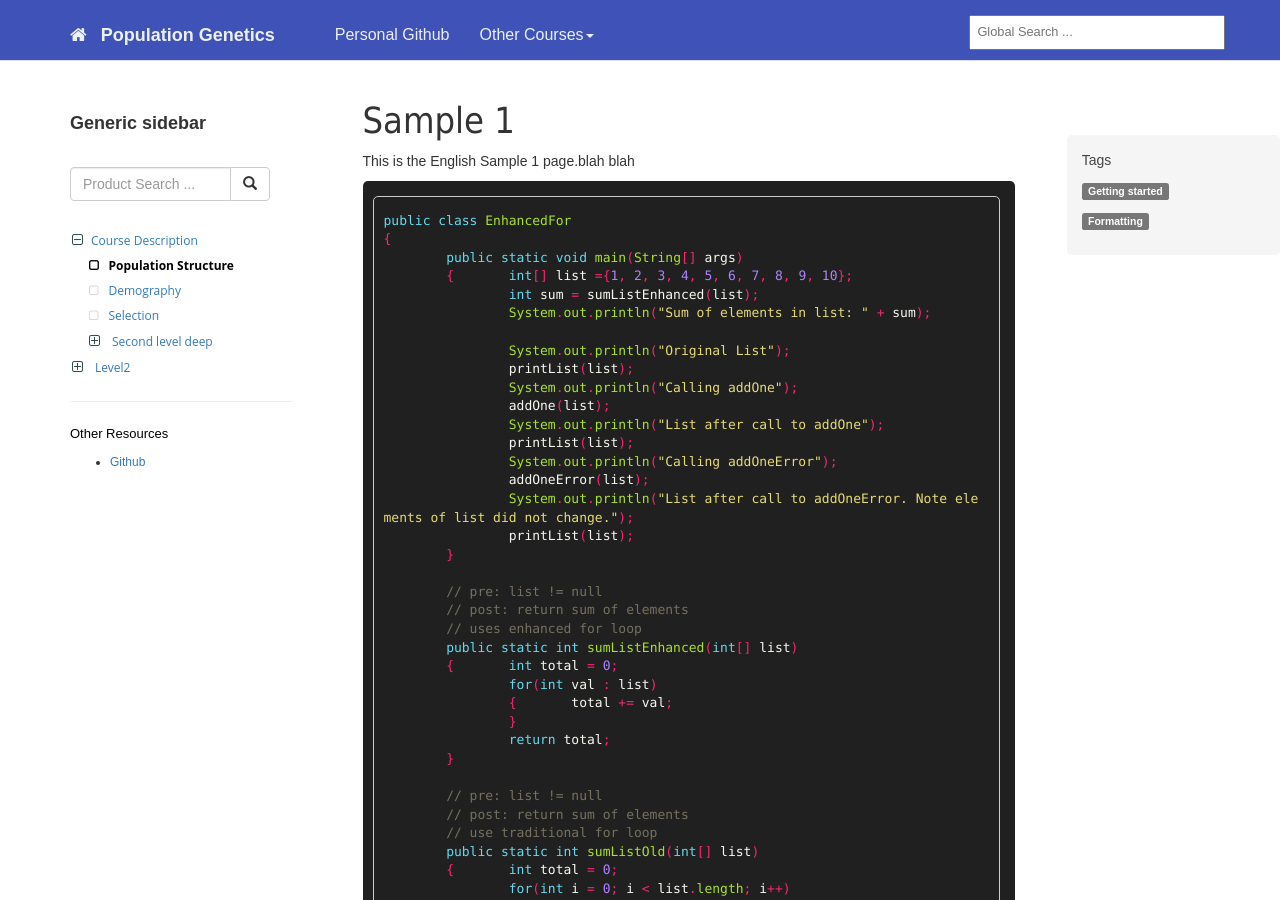
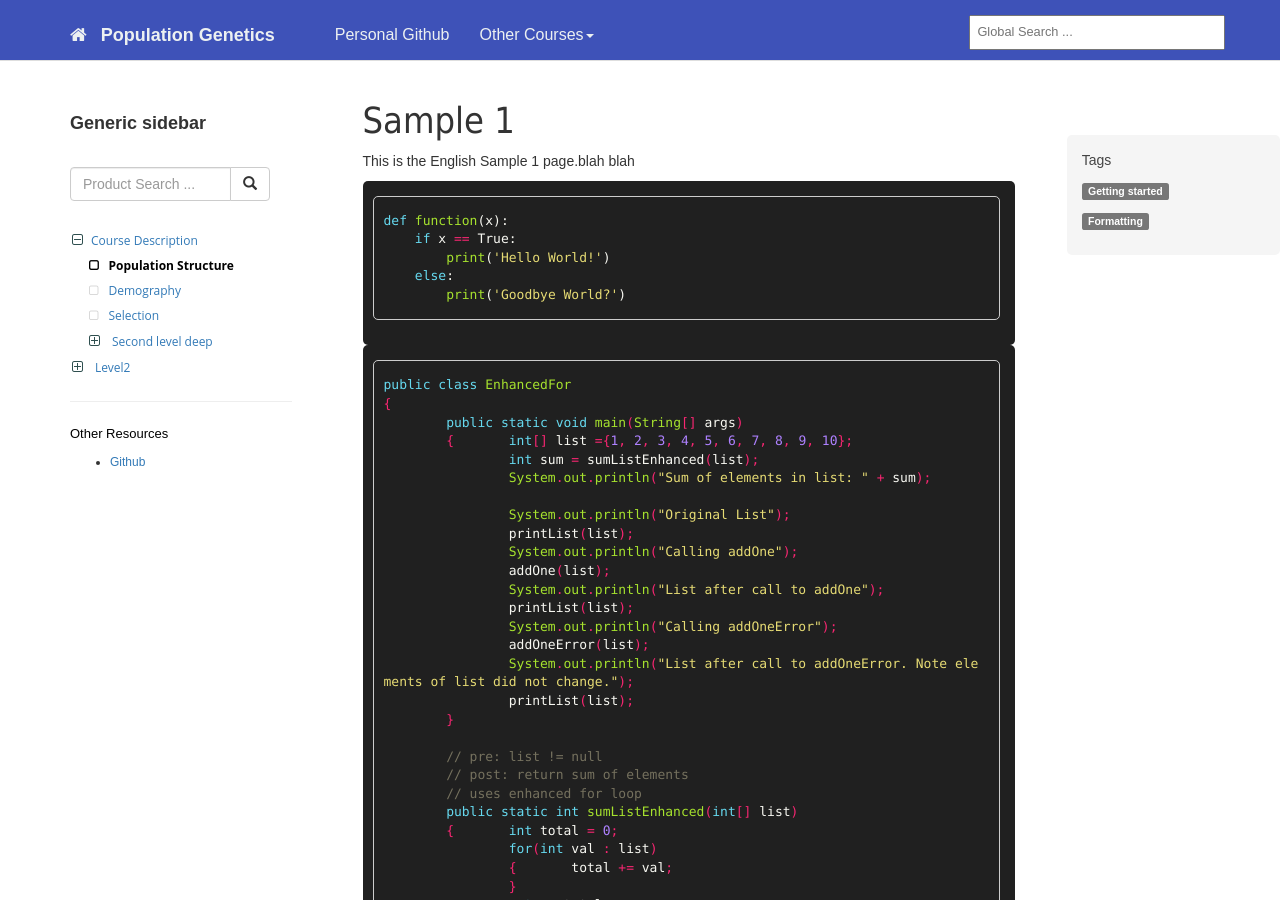
Before and after one commit to adriangeerre/popgen.github.io, a Jekyll site: the page built from _docs/generic/sample1.md, in a window 1280 px wide and 900 px high. Built offline with Jekyll 4.4.1, drawn with Linux system fonts in a browser that asks for light colours.

Commit message:
Population genetics

````diff
--- a/_docs/generic/sample1.md
+++ b/_docs/generic/sample1.md
@@ -7,6 +7,14 @@ product: Generic
 ---
 
 This is the English Sample 1 page.blah blah
+
+```python
+def function(x):
+    if x == True:
+        print('Hello World!')
+    else:
+	print('Goodbye World?')
+```
 
 ```java
 public class EnhancedFor
````
